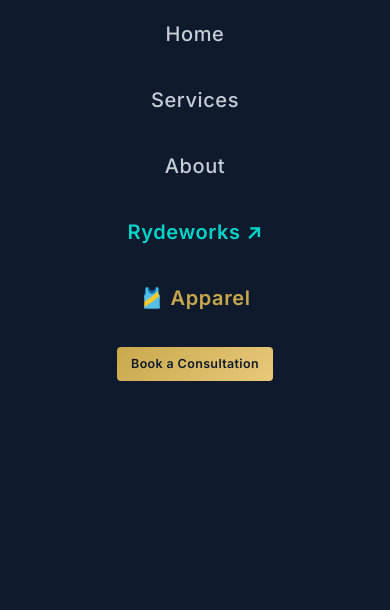
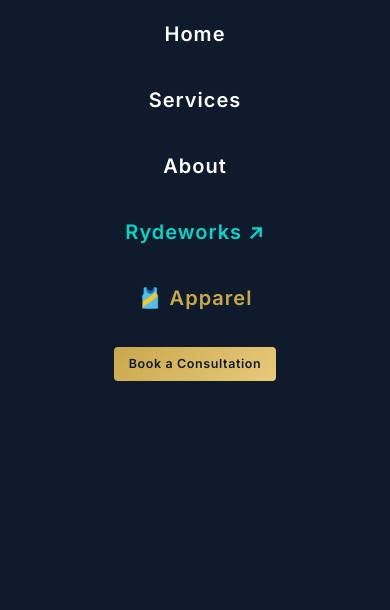
Before and after one commit to RichA9538/Alvarezandassociateswebsite, a plain HTML site: page apparel.html in a window 390 px wide. Both pictures are taken after a click on the button "Toggle navigation". Shown: the part 234-844 px from the top of the page. Drawn offline with nearby package versions, Linux system fonts and the light colour scheme.

Commit message:
Fix mobile nav menu text color - white on dark background for readability

```diff
--- a/styles.css
+++ b/styles.css
@@ -774,7 +774,9 @@
     z-index: 999;
   }
   .nav-links.open { display: flex; }
-  .nav-links a { font-size: 1.25rem; }
+  .nav-links a { font-size: 1.25rem; color: var(--white); font-weight: 600; letter-spacing: 0.05em; }
+  .nav-links a:hover { color: var(--gold); }
+  .nav-links .nav-cta { color: var(--navy) !important; }
   .nav-toggle { display: flex; z-index: 1000; flex-shrink: 0; }
   .contact-grid { grid-template-columns: 1fr; }
   .footer-grid { grid-template-columns: 1fr; }
```
